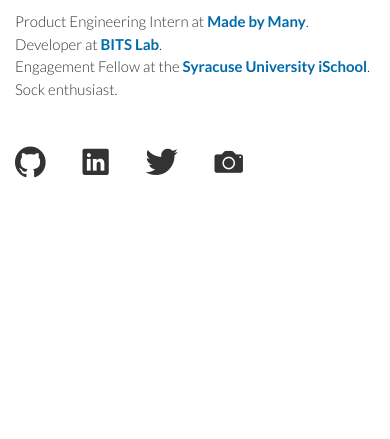
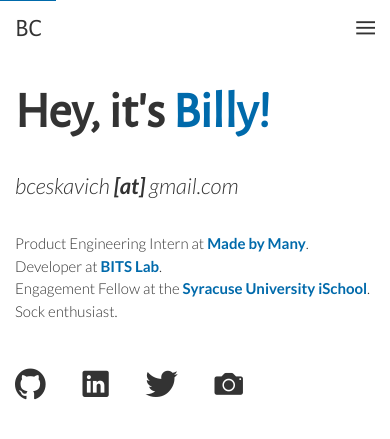
Before and after one commit to bceskavich/homepage-2015, a Flask app: page / in a window 390 px wide. Shown: the top 439 px of the page. Run offline with Flask 2, Linux system fonts and the light colour scheme; some libraries are stand-ins or nearby versions; some web fonts are replaced.

Commit message:
Mobile nav style error fixed.

```diff
--- a/app/static/css/style.css
+++ b/app/static/css/style.css
@@ -101,24 +101,14 @@
     float: right;
 }
 
-.navPancake,
-.navItemsMobile {
-    display: none;
-}
-
-@media only screen and (max-width: 499px) {
-    .navBrand {
-        border-top: 3px solid #006aab;
-    }
-
-    .navItems {
+.navPancake {
     display: none;
 }
 
 .navItemsMobile {
     float: none;
     position: relative;
-        top: -224px;
+    top: -226px;
     transition: 0.2s;
     width: 100%;
 }
@@ -143,6 +133,22 @@
     font-weight: normal;
 }
 
+nav,
+.content {
+    position: relative;
+    top: -226px;
+    transition: 0.2s;
+}
+
+@media only screen and (max-width: 499px) {
+    .navBrand {
+        border-top: 3px solid #006aab;
+    }
+
+    .navItems {
+        display: none;
+    }
+
     nav li,
     nav li.active,
     nav li:hover {
@@ -160,13 +166,6 @@
 
     .navPancake {
         display: block;
-    }
-
-    nav,
-    .content {
-        position: relative;
-        top: -224px;
-        transition: 0.2s;
     }
 
     .mobileMenuOpened {
```
Lines whose indentation alone changed are shown as unchanged.
